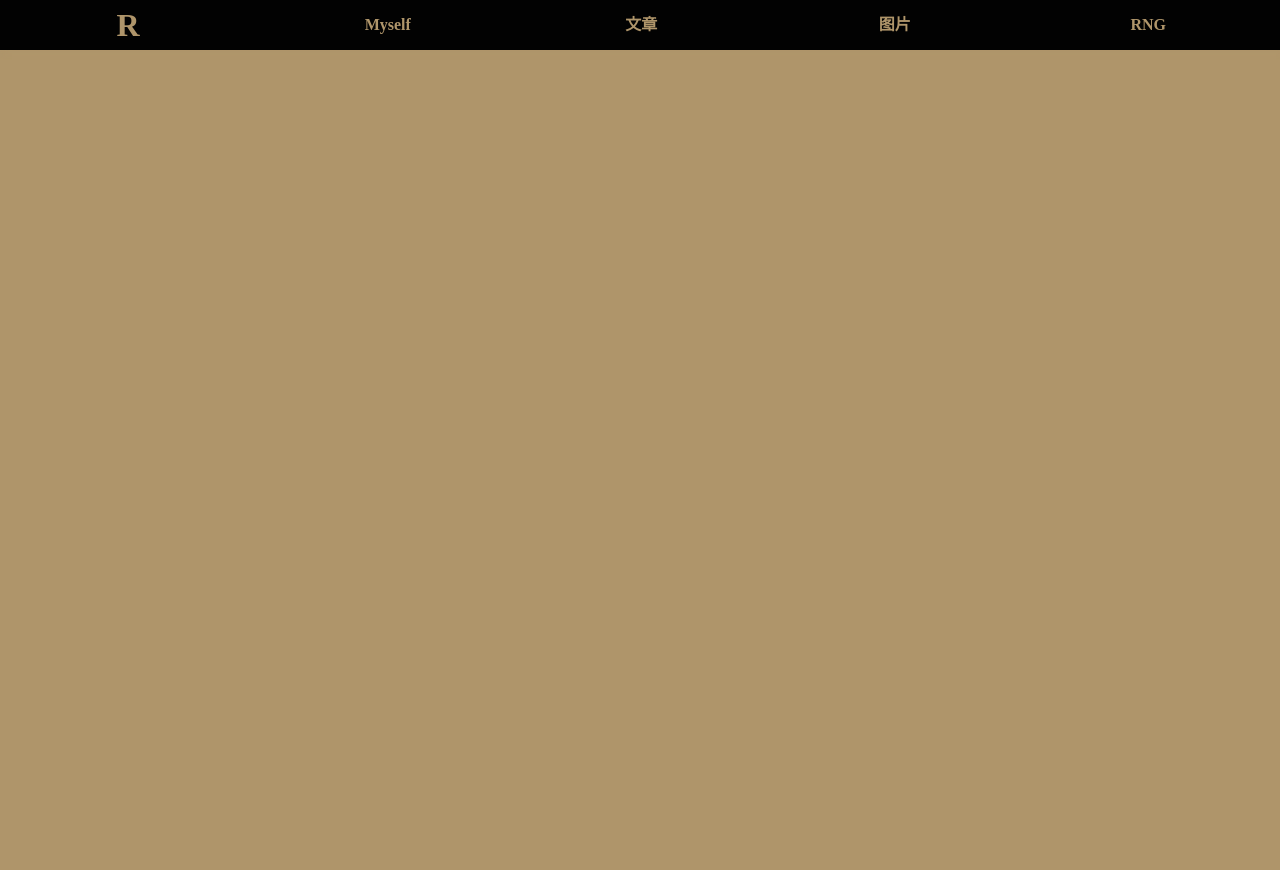
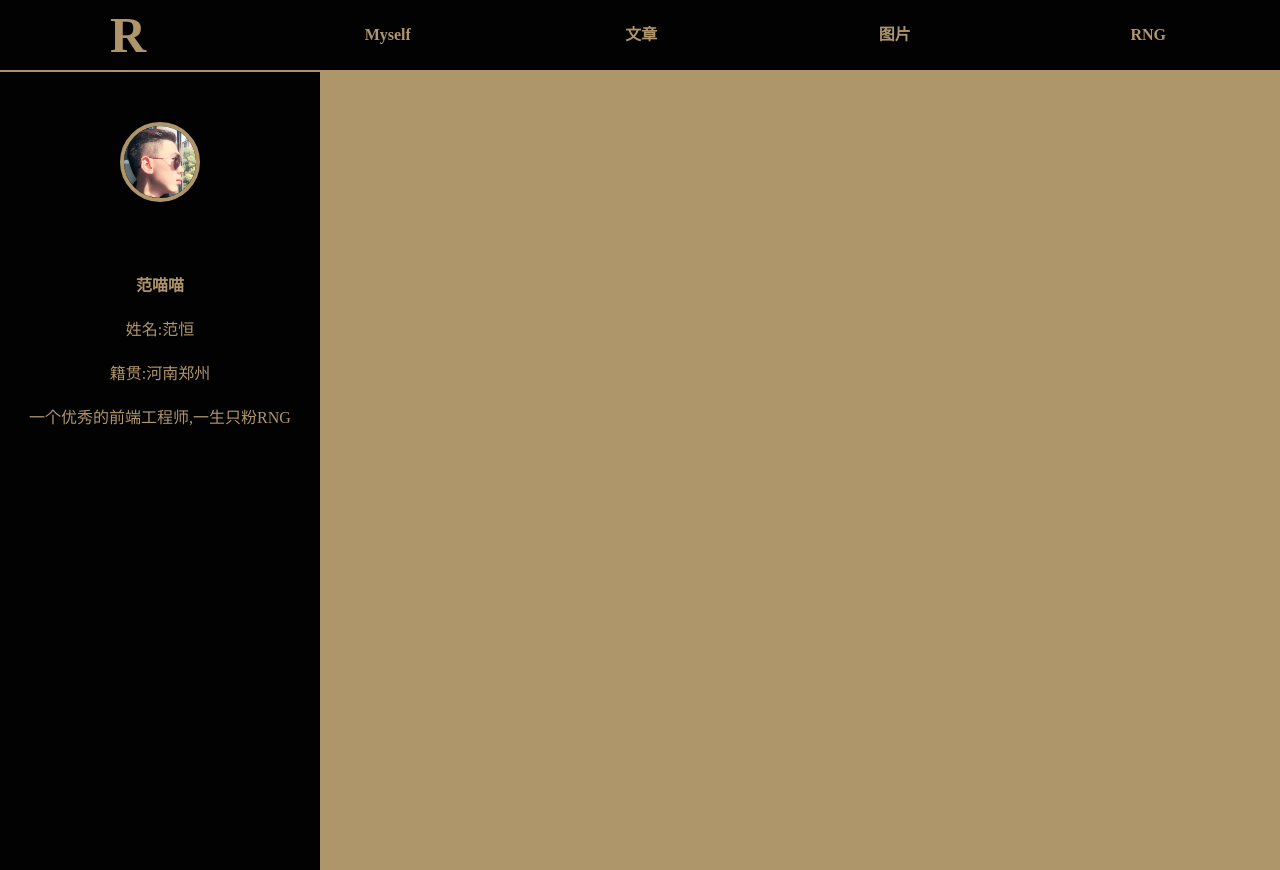
Before and after one commit to R-Mata/r-mata.github.io, a plain HTML site: page index.html in a window 1280 px wide. Before the commit the page ends 800 px from the top, so only its background shows below. Drawn offline with Linux system fonts and the light colour scheme.

Commit message:
my blog 3

```diff
--- a/index.html
+++ b/index.html
@@ -34,7 +34,30 @@
     </header>
 
     <!-- 主体部分 -->
-    <main id="main"></main>
+    <main id="main">
+        <!-- 左边区域 -->
+        <div class="left">
+            <div class="user-img"><img src="images/微信图片_20180910180418.jpg" alt=""></div>
+            <div class="font">
+
+                <h4>范喵喵</h4>
+
+
+                <p>姓名:范恒</p>
+                <p>籍贯:河南郑州</p>
+                <p>一个优秀的前端工程师,一生只粉RNG</p>
+
+
+
+
+
+            </div>
+
+
+
+        </div>
+        <div class="right"></div>
+    </main>
     <!-- 底部区域 -->
     <footer id="footer"></footer>
 </body>
--- a/less/base.less
+++ b/less/base.less
@@ -39,23 +39,26 @@ a {
     display: block;
     clear: both;
 }
+
 body,html{
     min-width: 375px;
+    height: 100%;
 }
 body {
     background-color: #af956a;
+
 }
 
 #header {
-    height: 50px;
+    height: 70px;
     background-color: @main-color;
     color: #af956a;
     box-shadow: 3px 3px 5px #af956a;
     text-align: center;
-    line-height: 50px;
+    line-height: 70px;
     display: flex;
     >h1 {
-
+        font-size: 50px;
         width: 20%;
     }
     #nav {
--- a/less/index.less
+++ b/less/index.less
@@ -1 +1,46 @@
 @import 'base.less';
+#main {
+    height: 100%;
+    display: flex;
+    .left {
+        position: relative;
+        flex: 1;
+        background-color: @main-color;
+        height: 100%;
+        border-top: 2px solid #af956a;
+        color: #af956a;
+        text-align: center;
+        .user-img {
+            position: absolute;
+            left: 50%;
+            transform: translateX(-50%);
+            top: 50px;
+            width: 80px;
+            height: 80px;
+            border-radius: 100%;
+            overflow: hidden;
+            border: 4px solid #af956a;
+           img {
+                width: 100%;
+                height: 100%;
+            }
+        }
+        .font{
+            padding: 200px 0;
+        }
+        h4{
+
+            width: 100%;
+            top: 150px;
+        }
+        P{
+
+            width: 100%;
+            top: 200px;
+            margin: 20px 0;
+        }
+    }
+    .right {
+        flex: 3;
+    }
+}
```
Also changed, not shown: images/1533949476226.jpg (added), images/微信图片_20180910180418.jpg (added), less/base.css, less/index.css.
